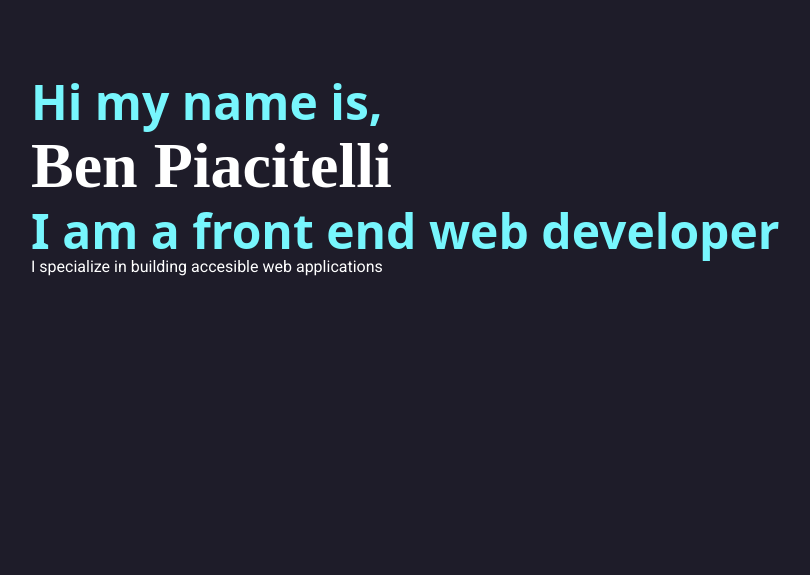
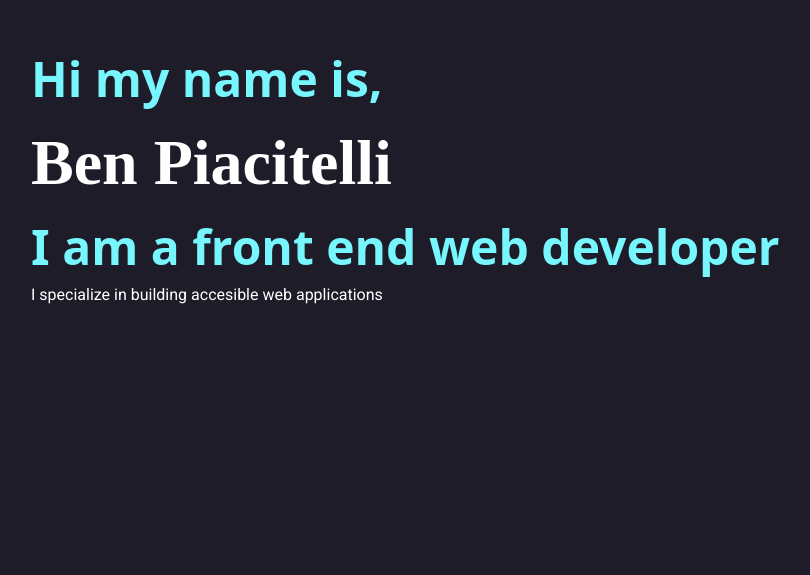
Before and after one commit to piacib/portfolio, a React (Create React App) app: page / in a window 1280 px wide. Shown: the part 225-800 px from the top of the page, without its empty margins (49-859 px from the left). Built offline with nearby package versions, Linux system fonts and the light colour scheme; a web font is replaced by a local one.

Commit message:
added p max width

```diff
--- a/src/app.scss
+++ b/src/app.scss
@@ -3,5 +3,11 @@
 body {
   background-color: $backgroundColor;
   color: white;
-  // padding: 0 3rem;
+  line-height: 1.5;
 }
+button {
+  color: white;
+}
+p {
+  max-width: 60ch;
+}
```
